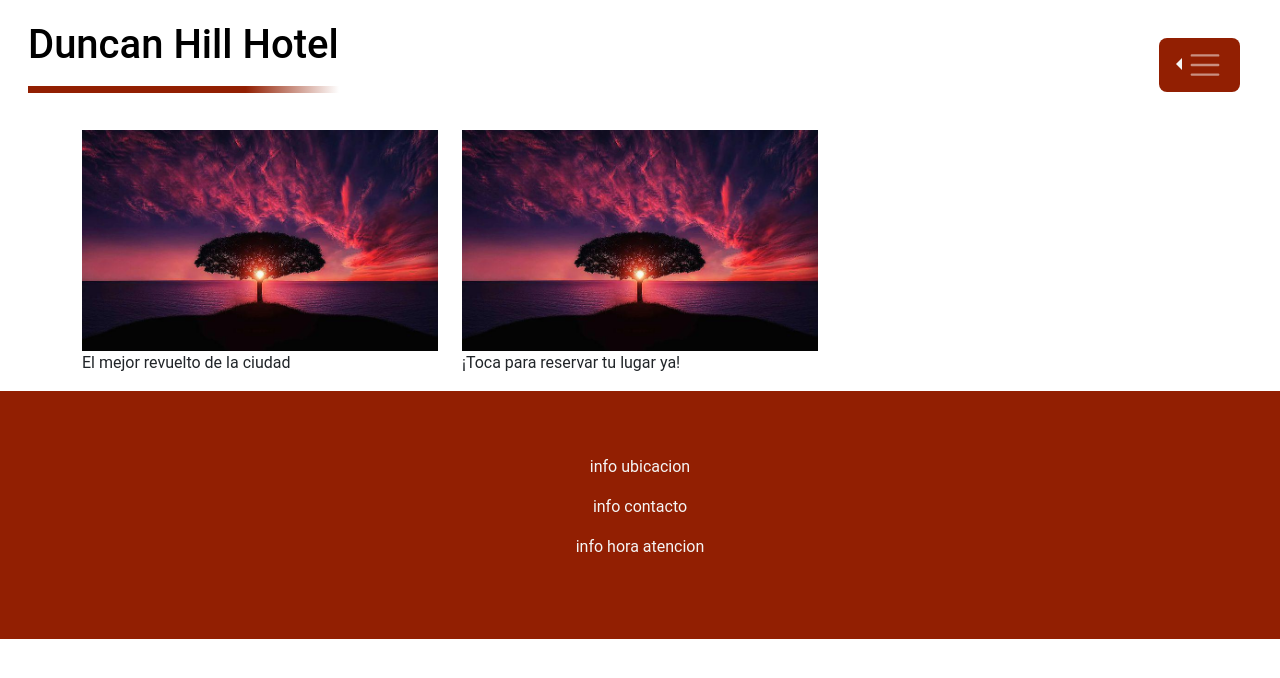
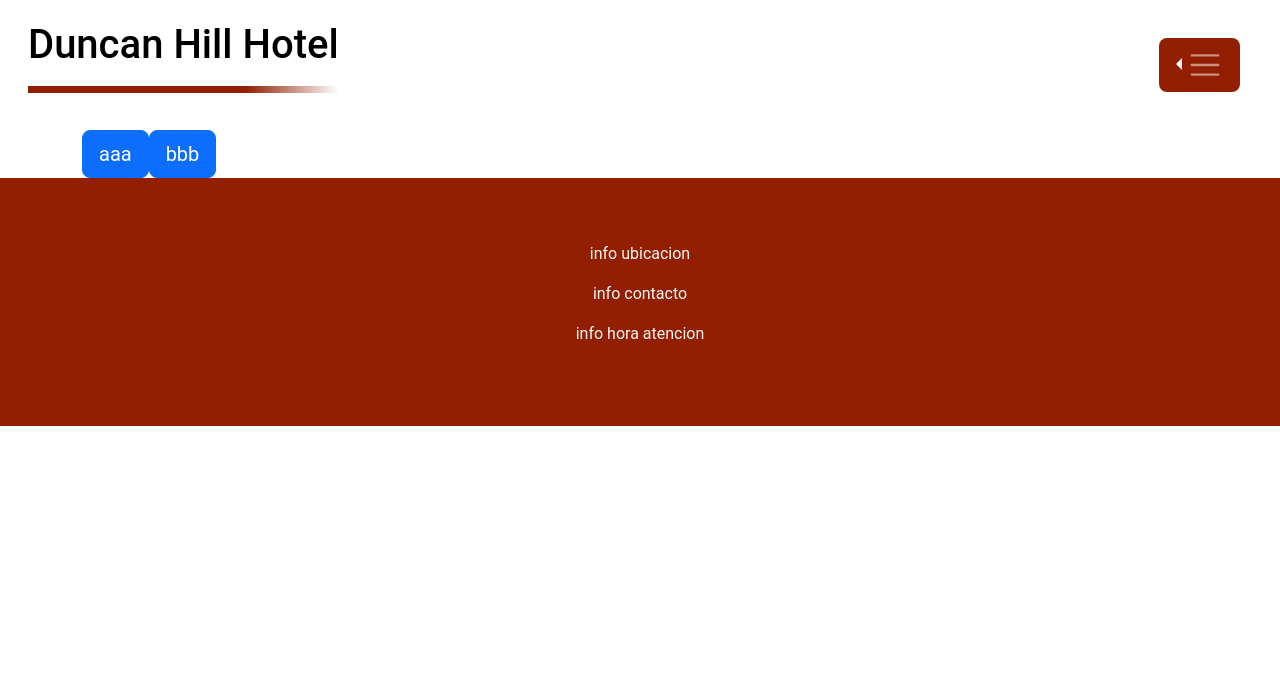
Before and after one commit to Salonso1602/proyDWMAlonsoArrarte, an Angular app in the folder hoteLink/: page /home in a window 1280 px wide. Shown: the top 678 px of the page. Built offline with nearby package versions, Linux system fonts and the light colour scheme.

Commit message:
app component testing filtermodal

```diff
--- a/hoteLink/src/app/app.component.html
+++ b/hoteLink/src/app/app.component.html
@@ -1,7 +1,9 @@
 <app-navbar></app-navbar>
 <div class="container">
-  <router-outlet></router-outlet>
+  <app-modal-toggle-button [modalId]="modals.filtersByCategory">aaa</app-modal-toggle-button>
+  <app-modal-toggle-button [modalId]="modals.login">bbb</app-modal-toggle-button>
 </div>
 <app-footer></app-footer>
 
 <app-modal-login></app-modal-login>
+<app-modal-filters></app-modal-filters>
--- a/hoteLink/src/app/app.component.ts
+++ b/hoteLink/src/app/app.component.ts
@@ -1,4 +1,5 @@
 import { Component } from '@angular/core';
+import { Modals } from '@components/modals/modals';
 
 @Component({
   selector: 'app-root',
@@ -7,4 +8,5 @@ import { Component } from '@angular/core';
 })
 export class AppComponent {
   title = 'hoteLink';
+  modals = Modals;
 }
```
